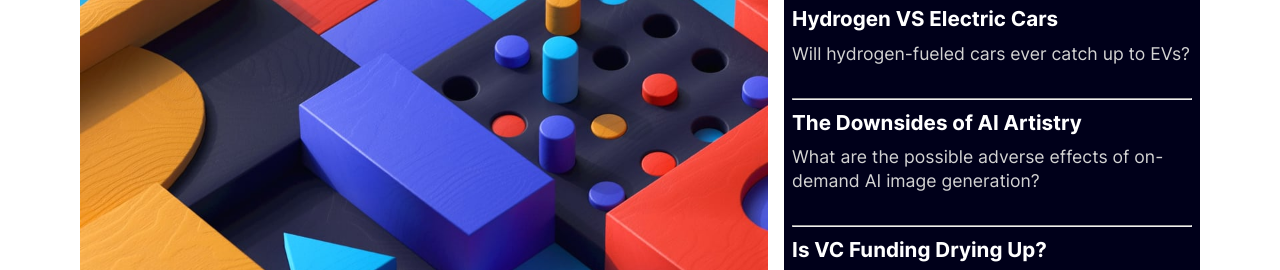
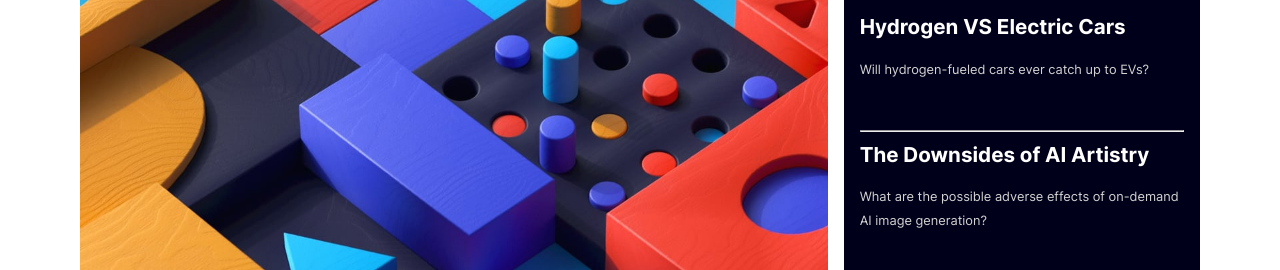
Before and after one commit to emirhan-kartal/emirhan-kartal.github.io, a plain HTML site: page responsive-news-website/index.html in a window 1280 px wide. Shown: the part 271-541 px from the top of the page. Drawn offline with Linux system fonts and the light colour scheme.

Commit message:
design fix

```diff
--- a/responsive-news-website/css/desktop.css
+++ b/responsive-news-website/css/desktop.css
@@ -3,7 +3,7 @@
     .container {
         padding: 5rem;
         grid-template-rows: 5rem 25rem repeat(3,auto);
-        grid-template-columns: 25rem 10rem;
+        grid-template-columns: 1fr 1fr 1fr 0.7fr 0.7fr;
         grid-template-areas: "logo . menu menu menu"
                              "pic pic pic nw nw"
                              "txt txt txt nw nw"
--- a/responsive-news-website/css/style.css
+++ b/responsive-news-website/css/style.css
@@ -57,9 +57,9 @@ body {
     display: grid;
     grid-template-rows: 0.9fr 1fr 0.8fr;
     font-size: 1.1rem;
+}
 
 
-}
 
 .textPlace button {
     width: 50%;
@@ -83,7 +83,7 @@ body {
 
 .news {
     display: grid;
-    padding: 0.5rem;
+    padding: 1rem;
     grid-area: nw;
     grid-template-rows: 100px auto auto auto;
     background-color: #00001A;
@@ -105,7 +105,8 @@ body {
 .newsLabel {
     color: lightgray;
     line-height: 1.5rem;
-    margin-bottom: 2rem;
+    margin: 1rem 0 3rem 0;
+    font-size: 0.8rem;
 }
 
 .picturedNews {
```
